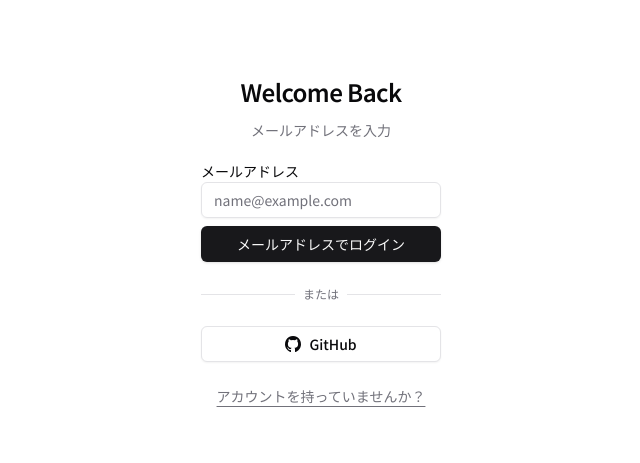
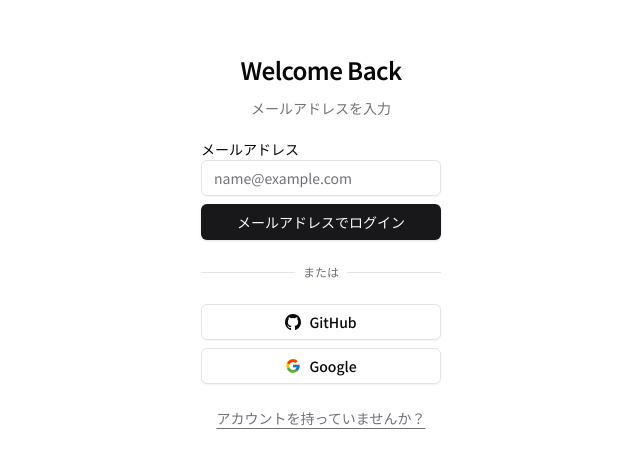
Before and after one commit to nokgc333/my-web, a Next.js app in the folder my-web/: page /login in a window 1280 px wide. Shown: the part 159-622 px from the top of the page, without its empty margins (319-959 px from the left). Built offline with nearby package versions, Linux system fonts and the light colour scheme.

Commit message:
feat: Googleログイン用のレイアウト作成 & Googleアイコン実装

```diff
--- a/my-web/src/components/auth/auth-form.tsx
+++ b/my-web/src/components/auth/auth-form.tsx
@@ -10,6 +10,7 @@
 
 export default function AuthForm() {
   const [isGithubLoading, setIsGithubLoading] = useState<boolean>(false);
+  const [isGoogleLoading, setIsGoogleLoading] = useState<boolean>(false);
 
   return (
     <div className="grid gap-6">
@@ -36,6 +37,7 @@
         </div>
       </div>
 
+      <div className='flex flex-col gap-2'>
         <button
           className={cn(buttonVariants({ variant: 'outline' }))}
           onClick={() => {
@@ -43,9 +45,29 @@
             signIn('github');
           }}
         >
-        {isGithubLoading ? <Icon.spinner className='animate-spin' /> : <Icon.github />}
+          {isGithubLoading ? (
+            <Icon.spinner className="animate-spin" />
+          ) : (
+            <Icon.github />
+          )}
           GitHub
         </button>
+
+        <button
+          className={cn(buttonVariants({ variant: 'outline' }))}
+          onClick={() => {
+            setIsGoogleLoading(true);
+            signIn('google');
+          }}
+        >
+          {isGithubLoading ? (
+            <Icon.spinner className="animate-spin" />
+          ) : (
+            <Icon.google />
+          )}
+          Google
+        </button>
+      </div>
     </div>
   );
 }
--- a/my-web/src/components/icon.tsx
+++ b/my-web/src/components/icon.tsx
@@ -19,4 +19,33 @@
       />
     </svg>
   ),
+
+  // google: Google
+  google: ({ ...props }) => (
+    <svg
+      xmlns="http://www.w3.org/2000/svg"
+      width="20"
+      height="20"
+      viewBox="0 0 48 48"
+      {...props}
+      // className="mr-2"
+    >
+      <path
+        fill="#FFC107"
+        d="M43.611 20.083H42V20H24v8h11.303c-1.649 4.657-6.08 8-11.303 8c-6.627 0-12-5.373-12-12s5.373-12 12-12c3.059 0 5.842 1.154 7.961 3.039l5.657-5.657C34.046 6.053 29.268 4 24 4C12.955 4 4 12.955 4 24s8.955 20 20 20s20-8.955 20-20c0-1.341-.138-2.65-.389-3.917z"
+      />
+      <path
+        fill="#FF3D00"
+        d="m6.306 14.691l6.571 4.819C14.655 15.108 18.961 12 24 12c3.059 0 5.842 1.154 7.961 3.039l5.657-5.657C34.046 6.053 29.268 4 24 4C16.318 4 9.656 8.337 6.306 14.691z"
+      />
+      <path
+        fill="#4CAF50"
+        d="M24 44c5.166 0 9.86-1.977 13.409-5.192l-6.19-5.238A11.91 11.91 0 0 1 24 36c-5.202 0-9.619-3.317-11.283-7.946l-6.522 5.025C9.505 39.556 16.227 44 24 44z"
+      />
+      <path
+        fill="#1976D2"
+        d="M43.611 20.083H42V20H24v8h11.303a12.04 12.04 0 0 1-4.087 5.571l.003-.002l6.19 5.238C36.971 39.205 44 34 44 24c0-1.341-.138-2.65-.389-3.917z"
+      />
+    </svg>
+  ),
 };
```
Lines whose indentation alone changed are shown as unchanged.
